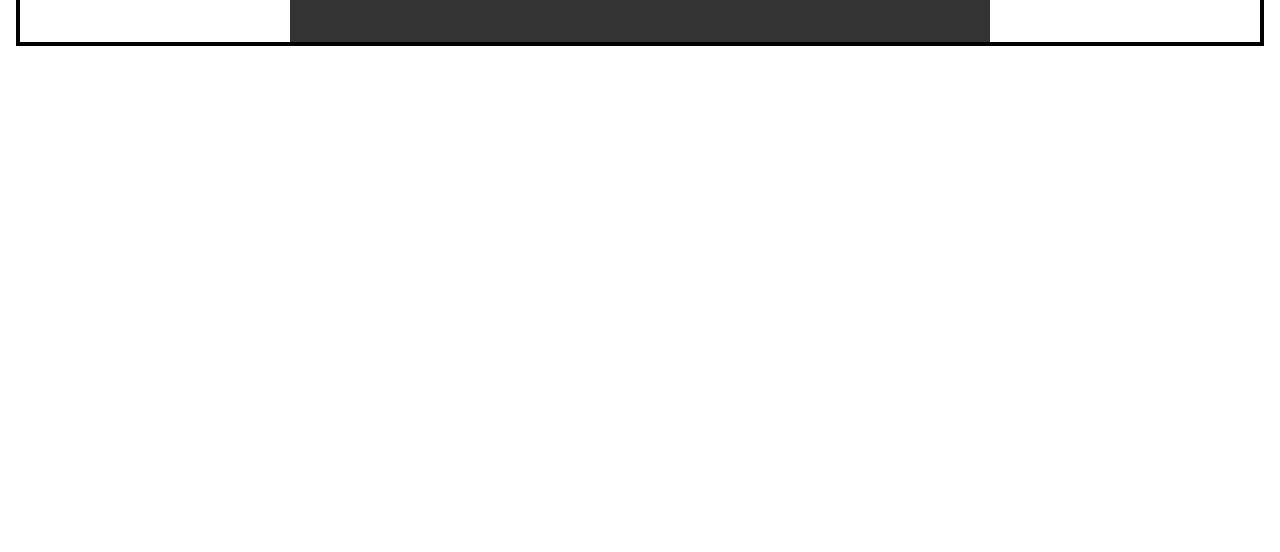
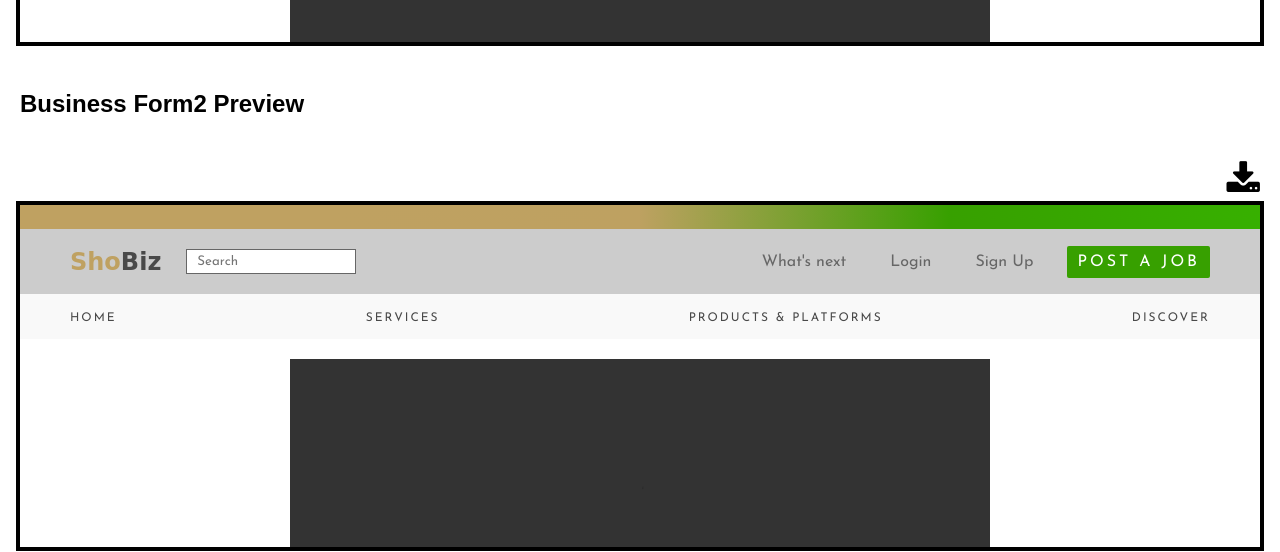
Before and after one commit to Sholanki/FormTemplates, a plain HTML site: page index.html in a window 1280 px wide. Shown: the part 962-1514 px from the top of the page. Before the commit the page ends 1012 px from the top, so only its background shows below. Drawn offline with Linux system fonts and the light colour scheme; a web font is replaced by a local one.

Commit message:
Add files via upload

```diff
--- a/index.html
+++ b/index.html
@@ -30,5 +30,16 @@
 <iframe src="business/sample2/index.html" ></iframe>
 </div>
 </div>
+
+<div class="sample3">
+<h2 style="padding:20px;"> Business Form2 Preview </h2>
+<div class="navbar">
+  <a href="business/sample2/index.txt" class="right"><i class="fa fa-download" style="font-size:36px"></i></a>
+</div>
+
+<div class="container">
+<iframe src="business/sample2/index.html" ></iframe>
+</div>
+</div>
 </body>
 </html>
```
